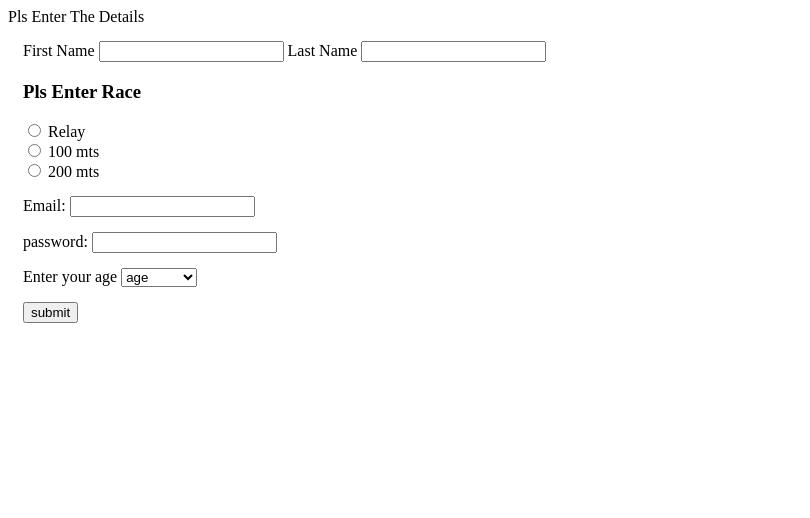
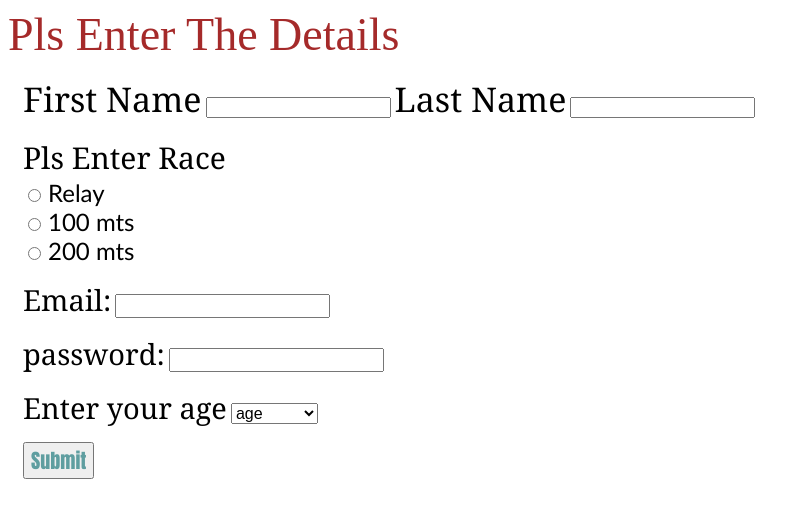
Before and after one commit to inthrakumar/practice, a plain HTML site: page codes/web/index.html in a window 1280 px wide. Shown: the whole page, without its empty margins (0-810 px from the left). Drawn offline with Linux system fonts and the light colour scheme.

Commit message:
update index.html, style.css

```diff
--- a/codes/web/index.html
+++ b/codes/web/index.html
@@ -9,33 +9,33 @@
 </head>
 <body>
     <form action="/got">
-        <caption style="margin:15px;">Pls Enter The Details</caption>
+        <div class="caption">Pls Enter The Details</div>
         <div style="margin:15px">
-           <label for="first">First Name</label>
+           <label for="first"class="first">First Name</label>
            <input type="text"id="first" name="first name">
-           <label for="last">Last Name</label>
+           <label for="last"class="last">Last Name</label>
            <input type="text"id="last" name="last name">
         </div>
         <div style="margin:15px">
-            <label for=""><h3>Pls Enter Race</h3></label>
+            <div style="font-size :30px;"class="a">Pls Enter Race</div>
             <input type="radio"name="race"id="relay"value="realy">
-            <label for="relay">Relay</label><br>
+            <label for="relay"class="relay">Relay</label><br>
             <input type="radio"name="race"id="100 mts"value="100 mts">
-            <label for="100 mts">100 mts</label><br>
+            <label for="100 mts"class="qwerty">100 mts</label><br>
             <input type="radio"name="race"id="200 mts"value="200 mts">
-            <label for="200 mts">200 mts</label>
+            <label for="200 mts"class="qwerty1">200 mts</label>
         </div >
         <div style="margin:15px">
-            <label for="email">Email:</label>
-            <input type="email" name="email" id="email">
+            <label for="email"class="email">Email:</label>
+            <input type="email" name="email" id="email"class="you">
         </div>
         <div style="margin:15px">
-            <label for="pass">password:</label>
-            <input type="password" name="passw" id="pass">
+            <label for="pass"class="password">password:</label>
+            <input type="password" name="passw" id="pass"class="you">
         </div>
         <div style="margin: 15px;">
-            <label for="select">Enter your age</label>
-            <select name="age" id="select">
+            <label for="select"class="age">Enter your age</label>
+            <select name="age" id="select"class="select">
                 <option value="age">age</option>
                 <option value="below 18">below 18</option>
                 <option value="18-30">18-30</option>
@@ -43,7 +43,7 @@
             </select>
         </div>
         <div style="margin:15px;">
-            <button type="submit">submit</button>
+            <button type="submit"class="submit">Submit</button>
         </div>
 
 
--- a/codes/web/style.css
+++ b/codes/web/style.css
@@ -0,0 +1,39 @@
+.caption{
+    font-size:46px;
+    width: 50%;
+    color: brown;
+    background-color:rgba(rgb(228, 16, 16), rgb(32,rgb(25, 25, 68) 32), blue, 0.7);
+}
+.first,.last,.a{
+    font-family: Cambria, Cochin, Georgia, Times, 'Times New Roman', serif;
+    font-weight: 500;
+    font-size: 34px;
+}
+.relay{
+    font-family: 'Gill Sans', 'Gill Sans MT', Calibri, 'Trebuchet MS', sans-serif;
+    font-size: 24px;
+
+}
+.email,.password,.age{
+    font-family: Cambria, Cochin, Georgia, Times, 'Times New Roman', serif;
+    font-weight: 500;
+    font-size: 29px;
+}
+.submit{
+    font-size: 20px;
+    font-weight: 700;
+    font-family:Impact, Haettenschweiler, 'Arial Narrow Bold', sans-serif ;
+    color: cadetblue;
+}
+.submit:hover{
+    background-color:burlywood;
+}
+.qwerty,.qwerty1{
+    font-family: 'Gill Sans', 'Gill Sans MT', Calibri, 'Trebuchet MS', sans-serif;
+    font-size: 24px;
+
+
+}
+.select,.you{
+    font-size: medium;
+}
```
